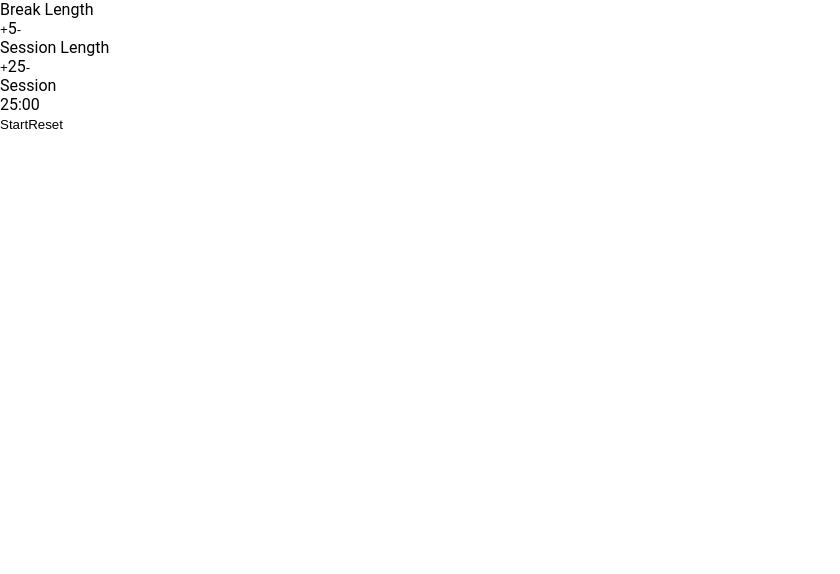
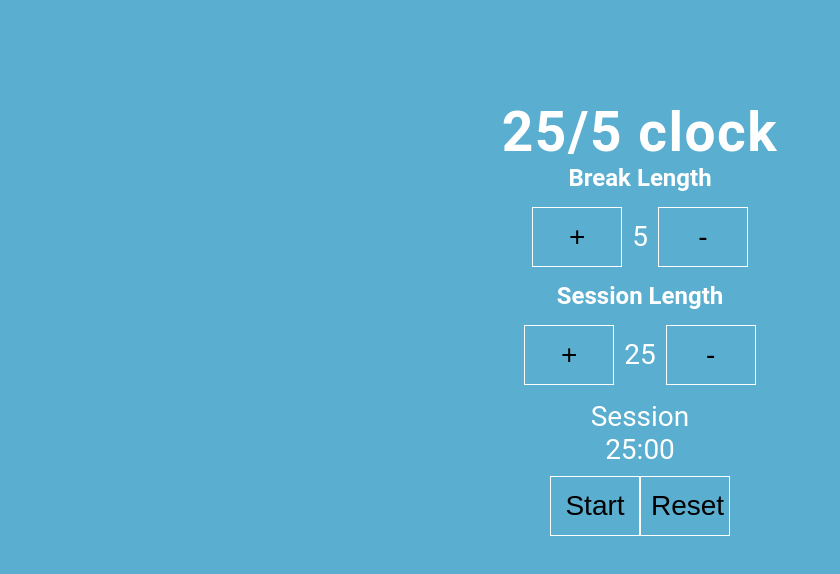
Before and after one commit to yaroslavskiba/25-5, a React (Create React App) app: page / in a window 1280 px wide. Shown: the top 574 px of the page, without its empty margins (0-840 px from the left). Built offline with nearby package versions, Linux system fonts and the light colour scheme.

Commit message:
bad styles

```diff
--- a/src/index.css
+++ b/src/index.css
@@ -1,7 +1,7 @@
 html,
 body {
-  color: #000;
-  background-color: #fff;
+  color: #ffffff;
+  background-color: #5aaed0;
   width: 100%;
   height: 100%;
   font-weight: 400;
@@ -59,4 +59,51 @@ ul li {
   list-style: none;
 }
 
+#root {
+  width: 100%;
+  height: 100%;
+  display: flex;
+  justify-content: center;
+  align-items: center;
+}
+
+.pomodoro {
+  display: flex;
+  flex-direction: column;
+  align-items: center;
+  max-width: 480px;
+  width: 100%;
+  max-height: 600px;
+  height: 100%;
+}
+.pomodoro .title {
+  font-size: 55px;
+  letter-spacing: 1.5px;
+}
+
+.length-control {
+  display: flex;
+  flex-direction: column;
+  align-items: center;
+  margin-bottom: 15px;
+  gap: 15px;
+}
+
+span {
+  font-size: 28px;
+  margin: 0 10px;
+}
+
+button {
+  width: 90px;
+  height: 60px;
+  font-size: 28px;
+  padding: 10px;
+  border: 1px solid #fff;
+}
+
+#time-left {
+  margin-bottom: 10px;
+}
+
 /*# sourceMappingURL=index.css.map */
--- a/src/index.tsx
+++ b/src/index.tsx
@@ -109,12 +109,12 @@ const App = () => {
   };
 
   return (
-    <div className="App">
     <div className="pomodoro">
+      <h1 className="title">25/5 clock</h1>
       <div className="length-control">
-          <div id="break-label" className="label">
+        <h2 id="break-label" className="label">
           Break Length
-          </div>
+        </h2>
         <div className="controls">
           <button id="break-increment" onClick={handleBreakIncrement} disabled={state.power}>
             +
@@ -128,9 +128,9 @@ const App = () => {
         </div>
       </div>
       <div className="length-control">
-          <div id="session-label" className="label">
+        <h2 id="session-label" className="label">
           Session Length
-          </div>
+        </h2>
         <div className="controls">
           <button id="session-increment" onClick={handleSessionIncrement} disabled={state.power}>
             +
@@ -143,8 +143,8 @@ const App = () => {
           </button>
         </div>
       </div>
-        <div id="timer-label">{timerLabel}</div>
-        <div id="time-left">{formatTime(timeLeft)}</div>
+      <span id="timer-label">{timerLabel}</span>
+      <span id="time-left">{formatTime(timeLeft)}</span>
       <div className="timer-control">
         <button id="start_stop" onClick={handleStartStop}>
           {!state.power ? 'Start' : isPaused ? 'Resume' : 'Pause'}
@@ -159,7 +159,6 @@ const App = () => {
         ref={beep}
       />
     </div>
-    </div>
   );
 };
 
--- a/src/scss/index.scss
+++ b/src/scss/index.scss
@@ -1,7 +1,7 @@
 html,
 body {
-  color: #000;
-  background-color: #fff;
+  color: #ffffff;
+  background-color: #5aaed0;
   width: 100%;
   height: 100%;
   font-weight: 400;
@@ -58,3 +58,51 @@ ul li {
   padding: 0;
   list-style: none;
 }
+
+#root {
+  width: 100%;
+  height: 100%;
+  display: flex;
+  justify-content: center;
+  align-items: center;
+}
+
+.pomodoro {
+  display: flex;
+  flex-direction: column;
+  align-items: center;
+  max-width: 480px;
+  width: 100%;
+  max-height: 600px;
+  height: 100%;
+
+  .title {
+    font-size: 55px;
+    letter-spacing: 1.5px;
+  }
+}
+
+.length-control {
+  display: flex;
+  flex-direction: column;
+  align-items: center;
+  margin-bottom: 15px;
+  gap: 15px;
+}
+
+span {
+  font-size: 28px;
+  margin: 0 10px;
+}
+
+button {
+  width: 90px;
+  height: 60px;
+  font-size: 28px;
+  padding: 10px;
+  border: 1px solid #fff;
+}
+
+#time-left {
+  margin-bottom: 10px;
+}
```
Also changed, not shown: 1 other file (tests, documents, lock files or other folders). Lines whose indentation alone changed are shown as unchanged.
